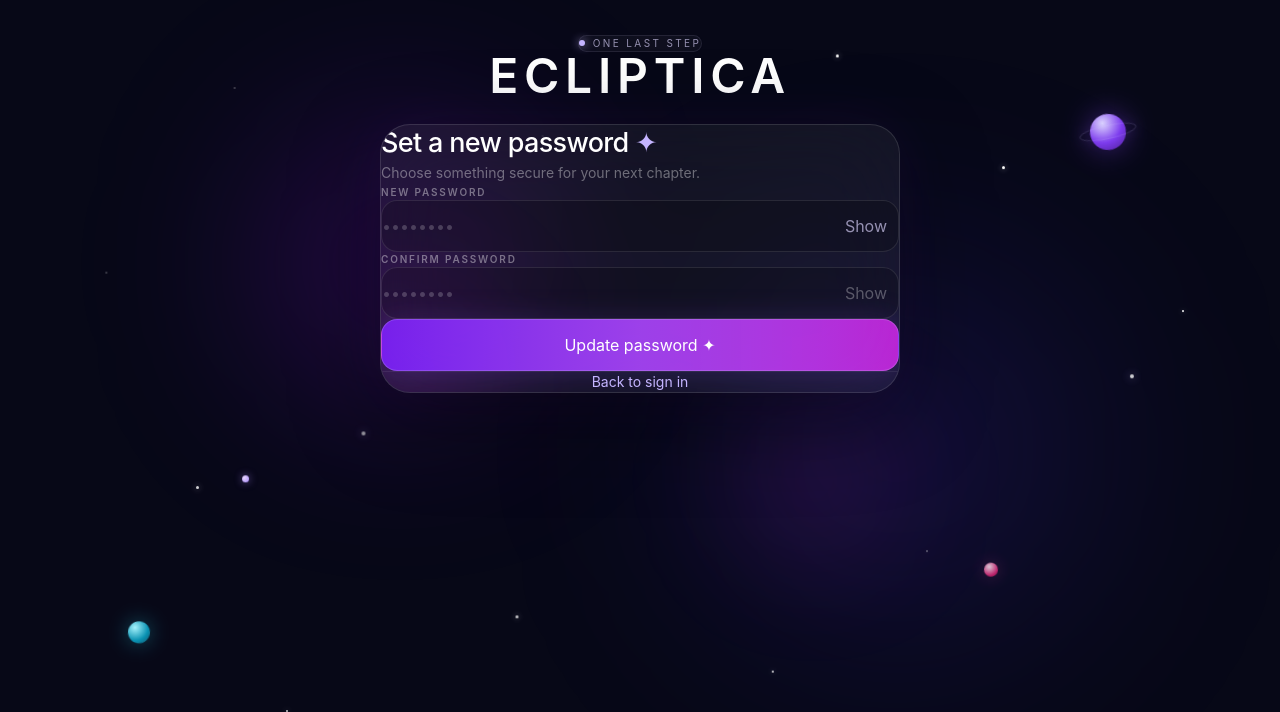
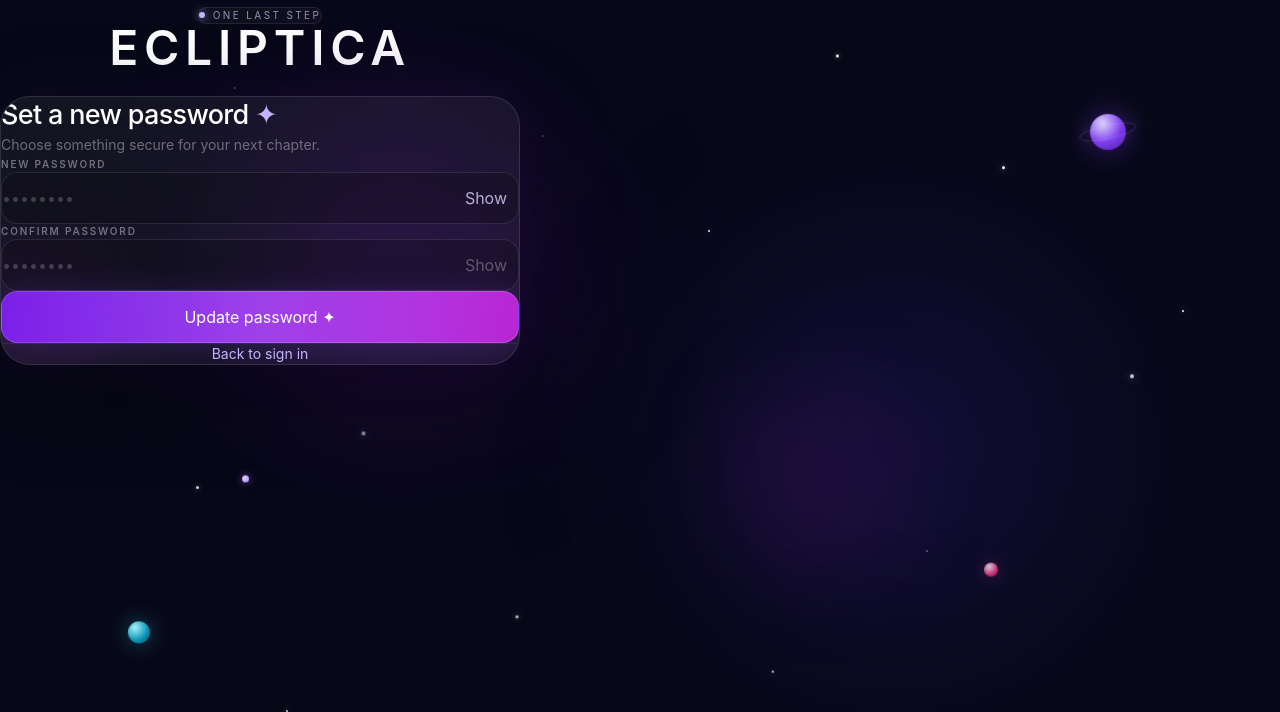
Before and after one commit to sneh777a/ecliptica, a React (Vite) app in the folder frontend/: page /reset-password in a window 1280 px wide. Shown: the top 712 px of the page. Built offline with nearby package versions, Linux system fonts and the light colour scheme.

Commit message:
Match authentication pages to spacious reference design

```diff
--- a/frontend/src/pages/ResetPassword.jsx
+++ b/frontend/src/pages/ResetPassword.jsx
@@ -40,7 +40,7 @@ export default function ResetPassword() {
   return (
     <main className="auth-page min-h-screen bg-[#070817] text-white relative overflow-hidden">
       <AuthCosmos />
-      <div className="relative z-10 min-h-screen flex items-start justify-center px-5 pt-14 pb-16 sm:pt-16 sm:pb-20">
+      <div className="auth-shell">
         <div className="w-full max-w-[520px]">
           <header className="text-center mb-8">
             <div className="inline-flex items-center gap-2 rounded-full border border-violet-200/10 bg-white/[0.035] px-3.5 py-1.5 text-[10px] uppercase tracking-[0.24em] text-violet-200/65 backdrop-blur-xl">
@@ -52,7 +52,7 @@ export default function ResetPassword() {
 
           <section className="relative overflow-hidden rounded-[30px] border border-white/[0.12] bg-white/[0.055] p-8 sm:p-10 backdrop-blur-2xl shadow-[0_25px_90px_rgba(0,0,0,.45),0_0_60px_rgba(124,58,237,.1)]">
             <div className="pointer-events-none absolute -left-20 -bottom-20 h-48 w-48 rounded-full bg-fuchsia-500/10 blur-3xl" />
-            <div className="relative">
+            <div className="auth-card-content">
               <h2 className="text-2xl sm:text-[27px] font-medium tracking-tight">Set a new password <span className="text-violet-300">✦</span></h2>
               <p className="mt-2 text-sm leading-6 text-white/38">Choose something secure for your next chapter.</p>
 
@@ -70,7 +70,7 @@ export default function ResetPassword() {
                     <label className="mb-2.5 block text-[10px] font-semibold uppercase tracking-[0.18em] text-white/40">New password</label>
                     <div className="relative">
                       <input type={showPassword ? "text" : "password"} value={password} onChange={(e) => setPassword(e.target.value)} placeholder="••••••••" required autoComplete="new-password" className={field + " pr-14"} />
-                      <button type="button" onClick={() => setShowPassword((v) => !v)} className="absolute right-3 top-1/2 -translate-y-1/2 rounded-xl px-2 py-1.5 text-xs text-violet-200/65 hover:text-violet-100 transition">{showPassword ? "Hide" : "Show"}</button>
+                      <button type="button" onClick={() => setShowPassword((v) => !v)} className="absolute right-3 top-1/2 -translate-y-1/2 rounded-xl px-2 py-1.5 text-xs text-violet-200/80 hover:text-white transition">{showPassword ? "Hide" : "Show"}</button>
                     </div>
                   </div>
                   <div>
```
